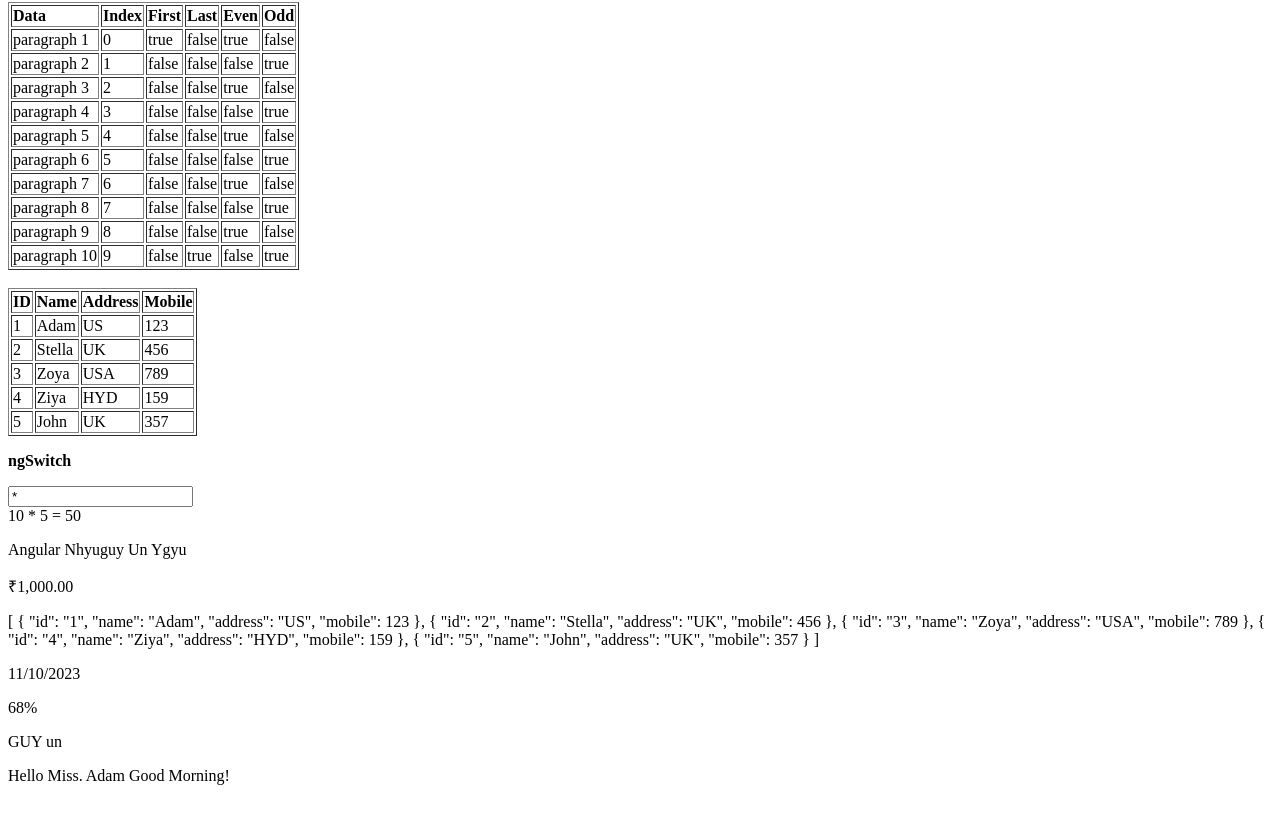
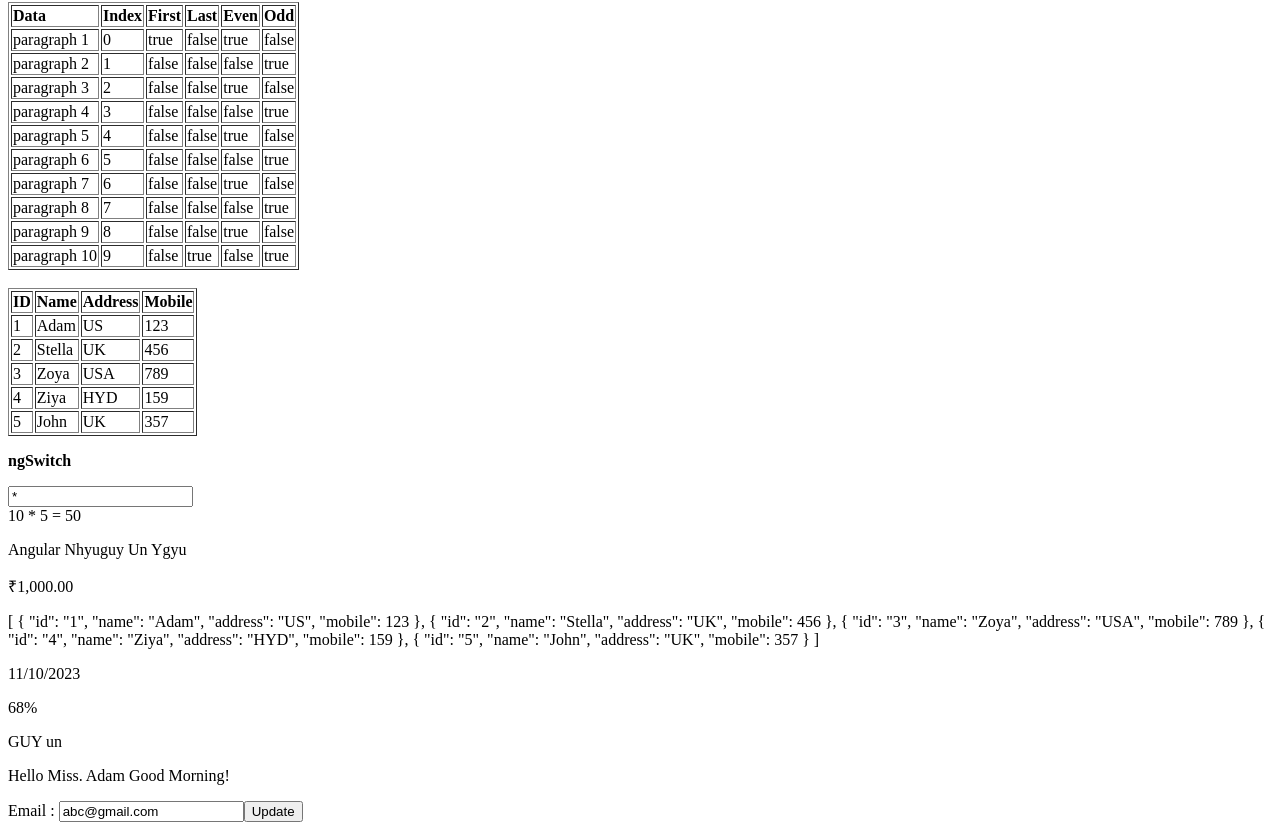
Before and after one commit to MounikaPrathushaBatchu/Angular, an Angular app: page / in a window 1280 px wide. Shown: the part 1498-2336 px from the top of the page. Before the commit the page ends 2299 px from the top, so only its background shows below. Built offline with nearby package versions, Linux system fonts and the light colour scheme.

Commit message:
Template Reference Variable

```diff
--- a/src/app/app.component.html
+++ b/src/app/app.component.html
@@ -612,3 +612,8 @@
   <!-- Custom Pipes -->
   <!-- <p>{{ wish | removeNumber}}</p> -->
   <p>{{person | removeNumber:wish}}</p>
+
+  <!-- Template Reference Variable -->
+  Email : <input type="text" value="abc@gmail.com" #e>
+  <button (click)="updateEmail(e.value)">Update</button>
+  <p>{{email}}</p>
--- a/src/app/app.component.ts
+++ b/src/app/app.component.ts
@@ -123,4 +123,10 @@ export class AppComponent {
     "gender" : 'f'
   };
 
+  // Template Reference Variable
+  email="";
+  updateEmail(ip : string){
+    this.email = ip;
+  }
+
 }
```
